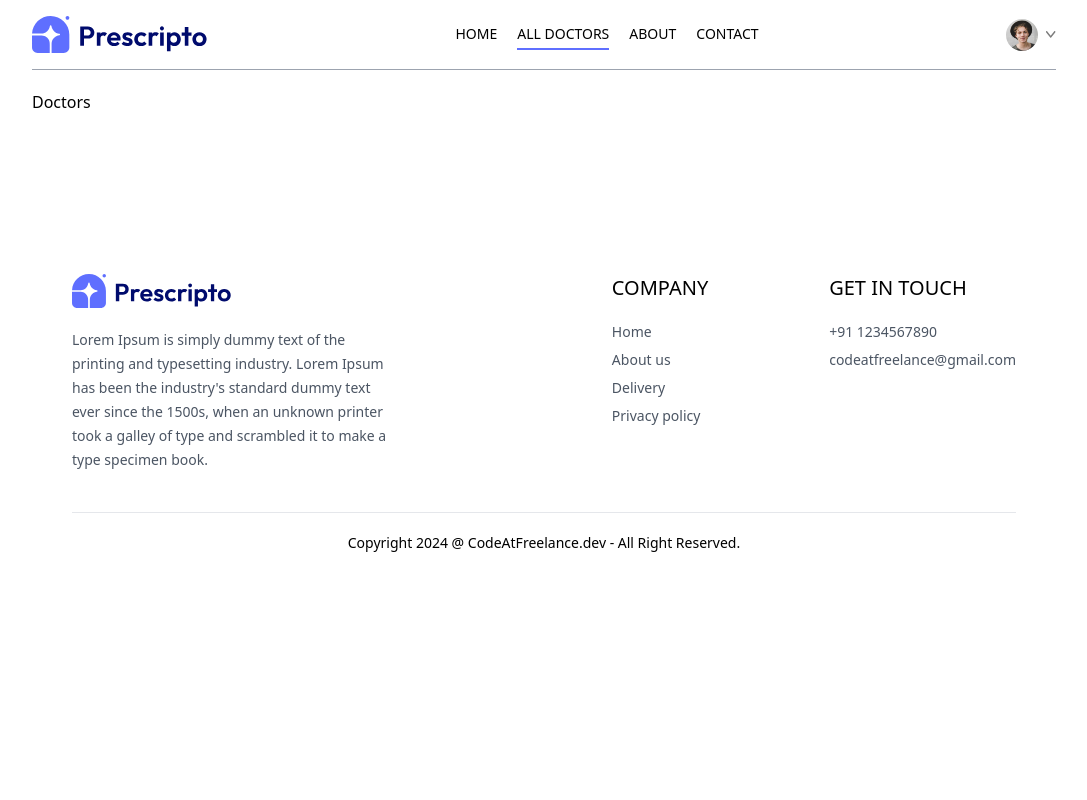
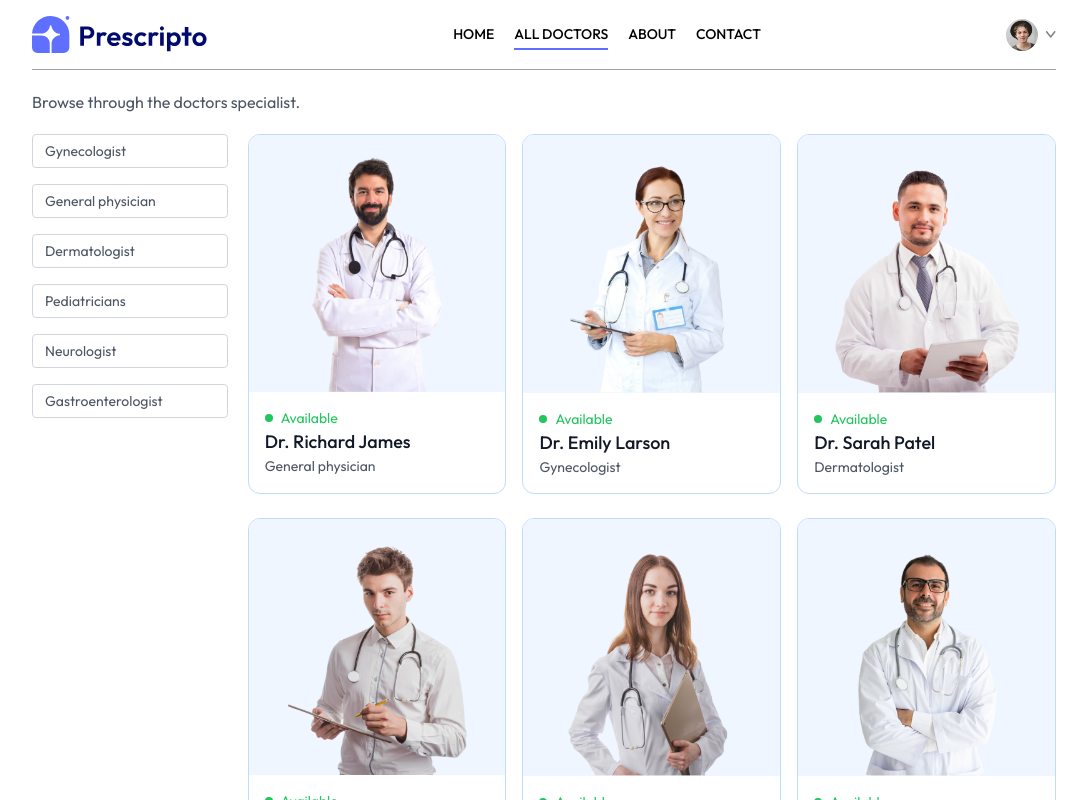
Before and after one commit to mintrgm/Kokoro-Care, a React (Vite) app in the folder frontend/: page /doctors in a window 1280 px wide. Shown: the top 800 px of the page, without its empty margins (96-1183 px from the left). Built offline with nearby package versions, Linux system fonts and the light colour scheme.

Commit message:
Add doctors page with filters

```diff
--- a/frontend/src/components/Navbar.jsx
+++ b/frontend/src/components/Navbar.jsx
@@ -10,7 +10,7 @@
     const [token,setToken] = useState(true)
   return (
     <div className='flex items-center justify-between text-sm py-4 mb-5 border-b border-b-gray-400'>
-        <img className='w-44 cursor-pointer' src={assets.logo} alt="logo" />
+        <img className='w-44 cursor-pointer' onClick={() => navigate('/')} src={assets.logo} alt="logo" />
         <ul className='hidden md:flex items-start gap-5 font-medium'>
             <NavLink to='/'>
                 <li className='py-1'>HOME</li>
--- a/frontend/src/index.css
+++ b/frontend/src/index.css
@@ -1,6 +1,12 @@
+@import url('https://fonts.googleapis.com/css2?family=Outfit:wght@100..900&display=swap');
+
 @tailwind base;
 @tailwind components;
 @tailwind utilities;
+
+*{
+    font-family: 'outfit', sans-serif;
+}
 
 .active hr {
     @apply block;
--- a/frontend/src/pages/Doctors.jsx
+++ b/frontend/src/pages/Doctors.jsx
@@ -1,8 +1,62 @@
-import React from 'react'
+import { useContext , useState, useEffect} from 'react'
+import { useParams, useNavigate } from 'react-router-dom'
+import { AppContext } from '../context/AppContext'
 
 const Doctors = () => {
+  const {speciality} = useParams()
+  const [filterDoc, setFilterDoc] = useState([])
+
+  const {doctors} = useContext(AppContext)
+  const applyFilter = () => {
+    if(speciality){
+      const filteredDoc = doctors.filter((doctor) => doctor.speciality === speciality)
+      setFilterDoc(filteredDoc)
+    } else {
+      setFilterDoc(doctors)
+    }
+  }
+
+  // apply filter when doctors or speciality changes
+  useEffect(() => {
+    applyFilter()
+  }, [speciality, doctors])
+
+  const navigate = useNavigate()
+
   return (
-    <div>Doctors</div>
+    <div>
+      <p className='text-gray-600'>Browse through the doctors specialist.</p>
+       <div className='flex flex-col sm:flex-row items-start gap-5 mt-5'>
+        <div className='flex flex-col gap-4 text-sm text-gray-600'>
+          <p onClick={()=> speciality==='Gynecologist' ? navigate('/doctors'): navigate('/doctors/Gynecologist')} className={`w-[94vw] sm:w-auto pl-3 py-1.5 pr-16 border border-gray-300 rounded transition-all cursor-pointer ${speciality=== 'Gynecologist'? "bg-indigo-100 text-black" : ""}`}>Gynecologist</p>
+          <p onClick={()=> speciality==='General physician' ? navigate('/doctors'): navigate('/doctors/General physician')} className={`w-[94vw] sm:w-auto pl-3 py-1.5 pr-16 border border-gray-300 rounded transition-all cursor-pointer ${speciality=== 'General physician'? "bg-indigo-100 text-black" : ""}`}>General physician</p>
+          <p onClick={()=> speciality==='Dermatologist' ? navigate('/doctors'): navigate('/doctors/Dermatologist')} className={`w-[94vw] sm:w-auto pl-3 py-1.5 pr-16 border border-gray-300 rounded transition-all cursor-pointer ${speciality=== 'Dermatologist'? "bg-indigo-100 text-black" : ""}`}>Dermatologist</p>
+          <p onClick={()=> speciality==='Pediatricians' ? navigate('/doctors'): navigate('/doctors/Pediatricians')} className={`w-[94vw] sm:w-auto pl-3 py-1.5 pr-16 border border-gray-300 rounded transition-all cursor-pointer ${speciality=== 'Pediatricians'? "bg-indigo-100 text-black" : ""}`}>Pediatricians</p>
+          <p onClick={()=> speciality==='Neurologist' ? navigate('/doctors'): navigate('/doctors/Neurologist')} className={`w-[94vw] sm:w-auto pl-3 py-1.5 pr-16 border border-gray-300 rounded transition-all cursor-pointer ${speciality=== 'Neurologist'? "bg-indigo-100 text-black" : ""}`}>Neurologist</p>
+          <p onClick={()=> speciality==='Gastroenterologist' ? navigate('/doctors'): navigate('/doctors/Gastroenterologist')} className={`w-[94vw] sm:w-auto pl-3 py-1.5 pr-16 border border-gray-300 rounded transition-all cursor-pointer ${speciality=== 'Gastroenterologist'? "bg-indigo-100 text-black" : ""}`}>Gastroenterologist</p>
+        </div>
+
+        <div className='w-full grid grid-cols-auto gap-4 gap-y-6'>
+          {filterDoc.map((doctor, index) => (
+                <div key={index}
+                     onClick={() => navigate(`/appointment/${doctor._id}`)}
+                     className='border border-blue-200 rounded-xl overflow-hidden cursor-pointer hover:translate-y-[-10px] transition-all duration-500'>
+                    <img src={doctor.image} alt={doctor.name}
+                         className='bg-blue-50'  />
+                    <div className='p-4'>
+                        <div className='flex items-center gap-2 text-sm text-center text-green-500'>
+                            <p className='bg-green-500 rounded-full w-2 h-2'></p>
+                            <p>Available</p>
+                        </div>
+                        <p className='text-gray-900 text-lg font-medium'>{doctor.name}</p>
+                        <p className='text-gray-600 text-sm'>{doctor.speciality}</p>
+                    </div>
+                </div>
+            )
+          )}
+        </div>
+       </div>
+    </div>
   )
 }
 
```
